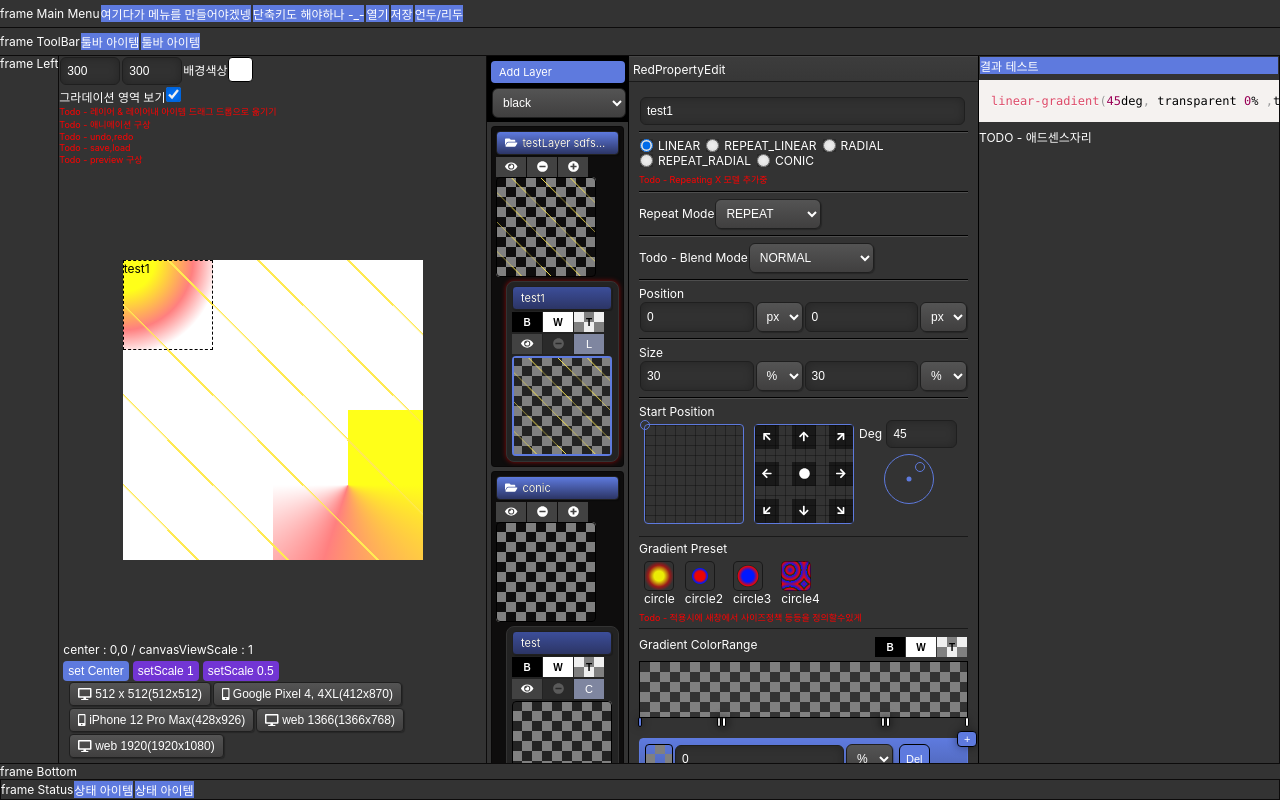
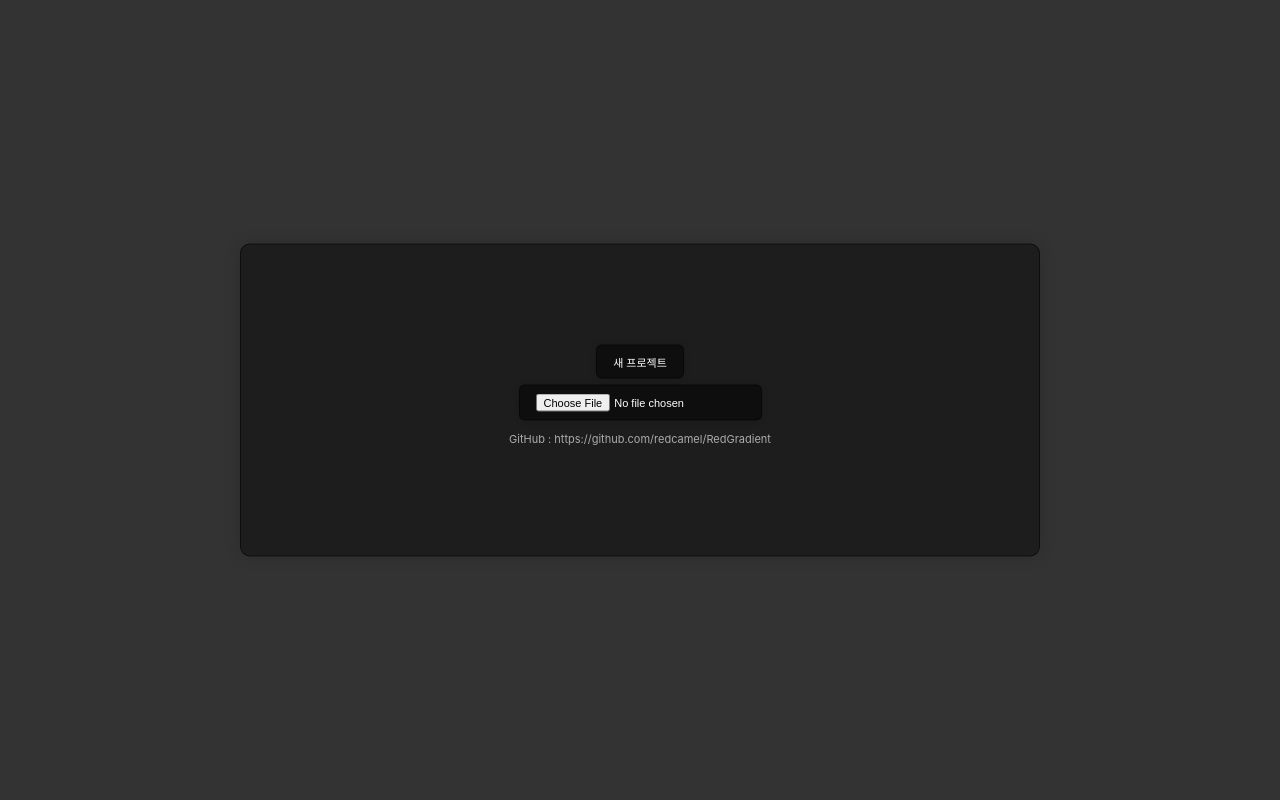
Before and after one commit to redcamel/RedGradient, a React (Create React App) app: page / in a window 1280 px wide. Built offline with nearby package versions, Linux system fonts and the light colour scheme.

Commit message:
기본 save load기능 #8

```diff
--- a/src/App.css
+++ b/src/App.css
@@ -21,7 +21,10 @@ html, body {
 div {
     position: relative;
 }
-
+a {
+    color : #acacac;
+    text-decoration: none;
+}
 input, select {
     margin: 1px;
     border-radius: 6px;
@@ -149,7 +152,8 @@ option {
     display: flex;
     align-items: center;
     border: 1px solid #0c0b0b;
-    max-height: 28px
+    padding: 8px;
+    max-height: 36px;
 }
 
 /* 스크롤바 */
--- a/src/App.js
+++ b/src/App.js
@@ -12,119 +12,160 @@ import RedCanvas from "./editor/canvas/RedCanvas.jsx";
 import RedLayer from "./editor/layer/RedLayer.jsx";
 import {Prism as SyntaxHighlighter} from 'react-syntax-highlighter';
 import RedPropertyEdit from "./editor/property/RedPropertyEdit.jsx";
-
+import DataLayer from "./editor/DataLayer";
+import {FontAwesomeIcon} from '@fortawesome/react-fontawesome';
+import {
+  faEye, faEyeSlash, faFolderOpen,
+  faSave
+} from '@fortawesome/free-solid-svg-icons';
 class App extends React.Component {
   constructor(props) {
     super(props);
-    this.state = {
-      canvasInfo: {
-        width: 300,
-        height: 300
-      },
-      activeLayer: null,
-      activeSubData: null,
-      bgColor: '#fff',
-      layers: [
-        {
-          title: 'testLayer sdfsdfsdfsdf',
-          visible: true,
-          openYn: true,
-          items: [
-            {
-              title: 'test1',
-              type: 'linear-gradient',
-              typeRepeat: 'repeat',
-              typeEndingShape: 'none',
-              blendMode: 'normal',
-              deg: 45,
-              visible: true,
-              position: {x: 0, xUnit: 'px', y: 0, yUnit: 'px'},
-              at: {x: 0, xUnit: '%', y: 0, yUnit: '%'},
-              size: {w: 30, wUnit: '%', h: 30, hUnit: '%'},
-              colorList: [
-                {color: 'transparent', rangeUnit: '%', range: 0},
-                {color: 'transparent', rangeUnit: '%', range: 24.1867043847},
-                {color: '#FFEA53', rangeUnit: '%', range: 25.6011315417},
-                {color: '#FFEA53', rangeUnit: '%', range: 25.6011315417},
-                {color: 'transparent', rangeUnit: '%', range: 25.6011315417},
-                {color: 'transparent', rangeUnit: '%', range: 74.3988684583},
-                {color: '#FFEA53', rangeUnit: '%', range: 74.3988684583},
-                {color: '#FFEA53', rangeUnit: '%', range: 75.8132956153},
-                {color: 'transparent', rangeUnit: '%', range: 75.8132956153},
-                {color: 'transparent', rangeUnit: '%', range: 100}
-              ]
-            }
-          ]
-        },
 
-        {
-          title: 'conic ',
-          visible: true,
-          openYn: true,
-          items: [
-            {
-              title: 'test',
-              type: 'conic-gradient',
-              typeRepeat: 'no-repeat',
-              typeEndingShape: 'none',
-              blendMode: 'normal',
-              deg: 0,
-              visible: true,
-              position: {x: 150, xUnit: 'px', y: 150, yUnit: 'px'},
-              at: {x: 50, xUnit: '%', y: 50, yUnit: '%'},
-              size: {w: 50, wUnit: '%', h: 50, hUnit: '%'},
-              colorList: [
-                {color: 'rgba(255,255,0,0.9)', rangeUnit: '%', range: 25},
-                {color: 'rgba(255,0,0,0.5)', rangeUnit: '%', range: 55},
-                {color: 'transparent', rangeUnit: '%', range: 75},
-                {color: 'transparent', rangeUnit: '%', range: 100}
-              ]
-            }
-          ]
-        },
-        {
-          title: 'radial ',
-          visible: true,
-          openYn: true,
-          items: [
-            {
-              title: 'test',
-              type: 'radial-gradient',
-              typeRepeat: 'no-repeat',
-              typeEndingShape: 'none',
-              blendMode: 'normal',
-              deg: 45,
-              visible: true,
-              position: {x: 0, xUnit: 'px', y: 0, yUnit: 'px'},
-              at: {x: 0, xUnit: '%', y: 0, yUnit: '%'},
-              size: {w: 30, wUnit: '%', h: 30, hUnit: '%'},
-              colorList: [
-                {color: 'rgba(255,255,0,0.9)', rangeUnit: '%', range: 25},
-                {color: 'rgba(255,0,0,0.5)', rangeUnit: '%', range: 55},
-                {color: 'transparent', rangeUnit: '%', range: 75},
-                {color: 'transparent', rangeUnit: '%', range: 100}
-              ]
-            }
-          ]
-        }
-      ]
-    };
-    this.state.activeLayer = this.state.layers[0];
-    this.state.activeSubData = this.state.activeLayer['items'][0];
   }
 
   componentDidMount() {
-    this.setState({});
+
+  }
+
+  renderProjectSelect() {
+    return <div>
+      <div style={{
+        position: 'fixed',
+        display: 'flex',
+        flexDirection: 'column',
+        alignContent: 'space-around',
+        alignItems: 'center',
+        justifyContent: 'center',
+        top: '50%', left: '50%',
+        transform: 'translate(-50%,-50%)',
+        width: '800px', padding: '100px 0px',
+        background: '#1d1d1d',
+        borderRadius: '10px',
+        border: '1px solid rgba(0,0,0,0.5)',
+        boxShadow: '0px 0px 16px rgba(0,0,0,0.16)',
+        color: '#fff'
+      }}>
+        <button
+          style={{
+            padding: '8px 16px',
+            cursor: 'pointer',
+            background: 'rgba(0,0,0,0.5)',
+            border: '1px solid rgba(0,0,0,0.5)',
+            color: '#fff',
+            fontSize: '11px',
+            borderRadius: '6px',
+            boxShadow: '0px 0px 6px rgba(0,0,0,0.16)',
+            marginBottom: '5px',
+          }}
+          onClick={e => {
+            this.state = {
+              "canvasInfo": {
+                "width": 300,
+                "height": 300
+              },
+              "activeLayer": null,
+              "activeSubData": null,
+              "bgColor": "#fff",
+              "layers": [
+                new DataLayer()
+              ]
+            };
+            this.state.activeLayer = this.state.layers[0];
+            this.state.activeSubData = this.state.activeLayer['items'][0];
+            this.setState(this.state);
+          }}
+        >새 프로젝트
+        </button>
+        <input
+          type={'file'}
+          accept=".json"
+          style={{
+            padding: '8px 16px',
+            cursor: 'pointer',
+            background: 'rgba(0,0,0,0.5)',
+            border: '1px solid rgba(0,0,0,0.5)',
+            color: '#fff',
+            fontSize: '11px',
+            borderRadius: '6px',
+            boxShadow: '0px 0px 6px rgba(0,0,0,0.16)'
+          }}
+          onChange={e => {
+            console.log(e);
+            console.log(e.target.files);
+            var fileReader = new FileReader();
+            fileReader.onload = evt => {
+              this.state = JSON.parse(evt.target.result);
+              this.state.activeLayer = this.state.layers[0];
+              this.state.activeSubData = this.state.activeLayer['items'][0];
+              this.setState(this.state);
+            };
+            fileReader.readAsText(e.target.files[0]);
+          }}
+        />
+        <div style={{padding: '10px'}}>
+          <div style={{fontSize: '11px'}}>
+            <a href={'https://github.com/redcamel/RedGradient'} target={'_blank'}>GitHub :
+              https://github.com/redcamel/RedGradient</a>
+          </div>
+        </div>
+      </div>
+    </div>;
   }
 
   render() {
+    console.log(this.state);
+    if (!this.state) return this.renderProjectSelect();
     return <div className={'frame'}>
-      <div className={'frame_main_menu'}>frame Main Menu
-        <div style={style.test}>여기다가 메뉴를 만들어야겠넹</div>
-        <div style={style.test}>단축키도 해야하나 -_-</div>
-        <div style={style.test}>열기</div>
-        <div style={style.test}>저장</div>
-        <div style={style.test}>언두/리두</div>
+      <div className={'frame_main_menu'}>
+        {/*frame Main Menu*/}
+        {/*<div style={style.test}>여기다가 메뉴를 만들어야겠넹</div>*/}
+        {/*<div style={style.test}>단축키도 해야하나 -_-</div>*/}
+        <div style={{
+          fontSize : '16px',
+          margin : '5px',
+          cursor: 'pointer'
+        }}
+             onClick={e => {
+               const a = document.createElement('input');
+               a.setAttribute('accept','.json')
+               a.setAttribute('type','file')
+               a.click()
+               a.onchange=e=>{
+                 console.log(e);
+                 console.log(e.target.files);
+                 var fileReader = new FileReader();
+                 fileReader.onload = evt => {
+                   this.state = JSON.parse(evt.target.result);
+                   this.state.activeLayer = this.state.layers[0];
+                   this.state.activeSubData = this.state.activeLayer['items'][0];
+                   this.setState(this.state);
+                 };
+                 fileReader.readAsText(e.target.files[0]);
+               }
+             }}
+        >  <FontAwesomeIcon icon={faFolderOpen} />
+        </div>
+        <div
+          style={{
+            fontSize : '16px',
+            margin : '5px',
+            cursor: 'pointer'
+          }}
+          onClick={e => {
+            const a = document.createElement('a');
+            const file = new Blob([JSON.stringify(this.state)], {type: 'application/json'});
+
+            a.href = URL.createObjectURL(file);
+            a.download = `RedGradient.json`;
+            a.click();
+
+            URL.revokeObjectURL(a.href);
+          }}
+
+        ><FontAwesomeIcon icon={faSave} />
+        </div>
+        {/*<div style={style.test}>언두/리두</div>*/}
       </div>
       <div className={'frame_toolbar'}>frame ToolBar
         <div style={style.test}>툴바 아이템</div>
@@ -158,12 +199,12 @@ class App extends React.Component {
           </div>
         </div>
       </div>
-      <div className={'frame_bottom'}>frame Bottom
-
+      <div className={'frame_bottom'}>
+        {/*frame Bottom*/}
       </div>
-      <div className={'frame_status'}>frame Status
-        <div style={style.test}>상태 아이템</div>
-        <div style={style.test}>상태 아이템</div>
+      <div className={'frame_status'}>
+        <a href={'https://github.com/redcamel/RedGradient'} target={'_blank'}>GitHub :
+          https://github.com/redcamel/RedGradient</a>
       </div>
     </div>;
   }
```
Also changed, not shown: public/testSave.json (added, +209 -0 lines), src/Layout.jsx (deleted, +0 -27 lines), 16 other files (tests, documents, lock files or other folders).
